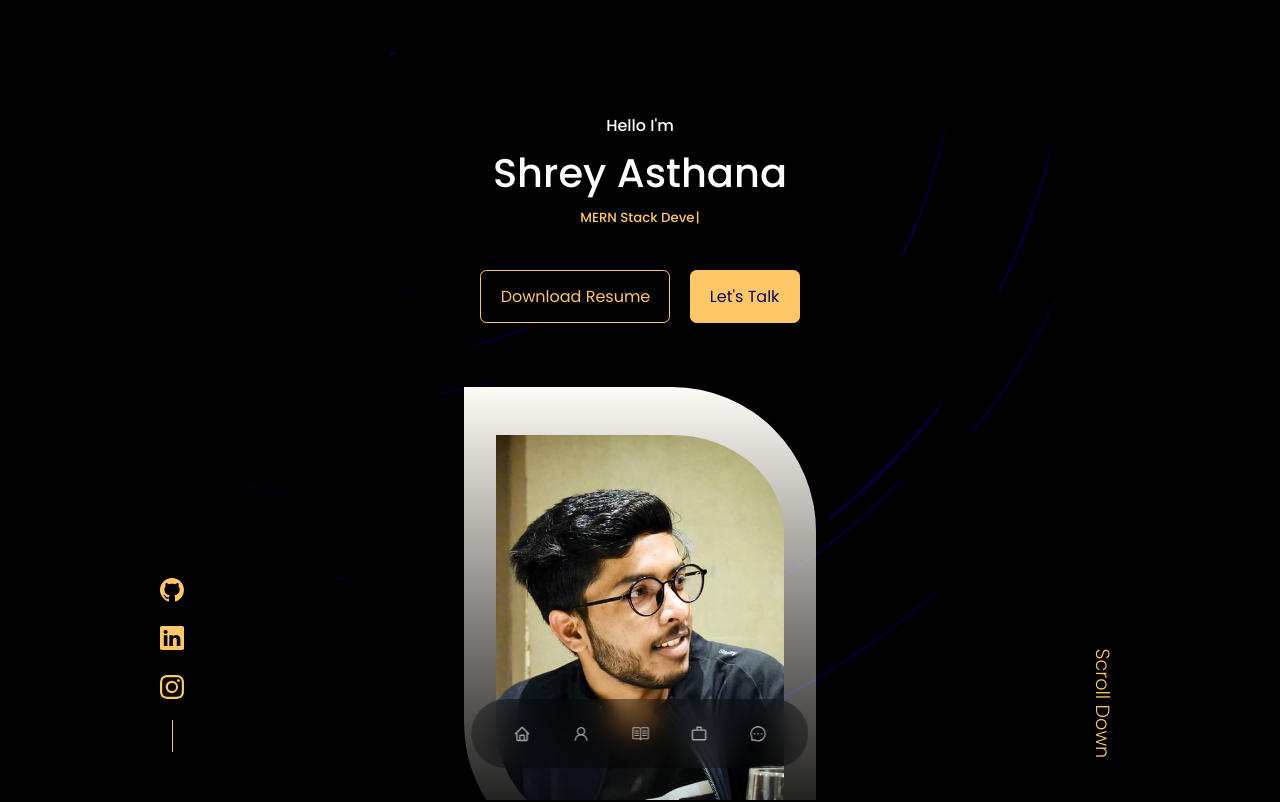
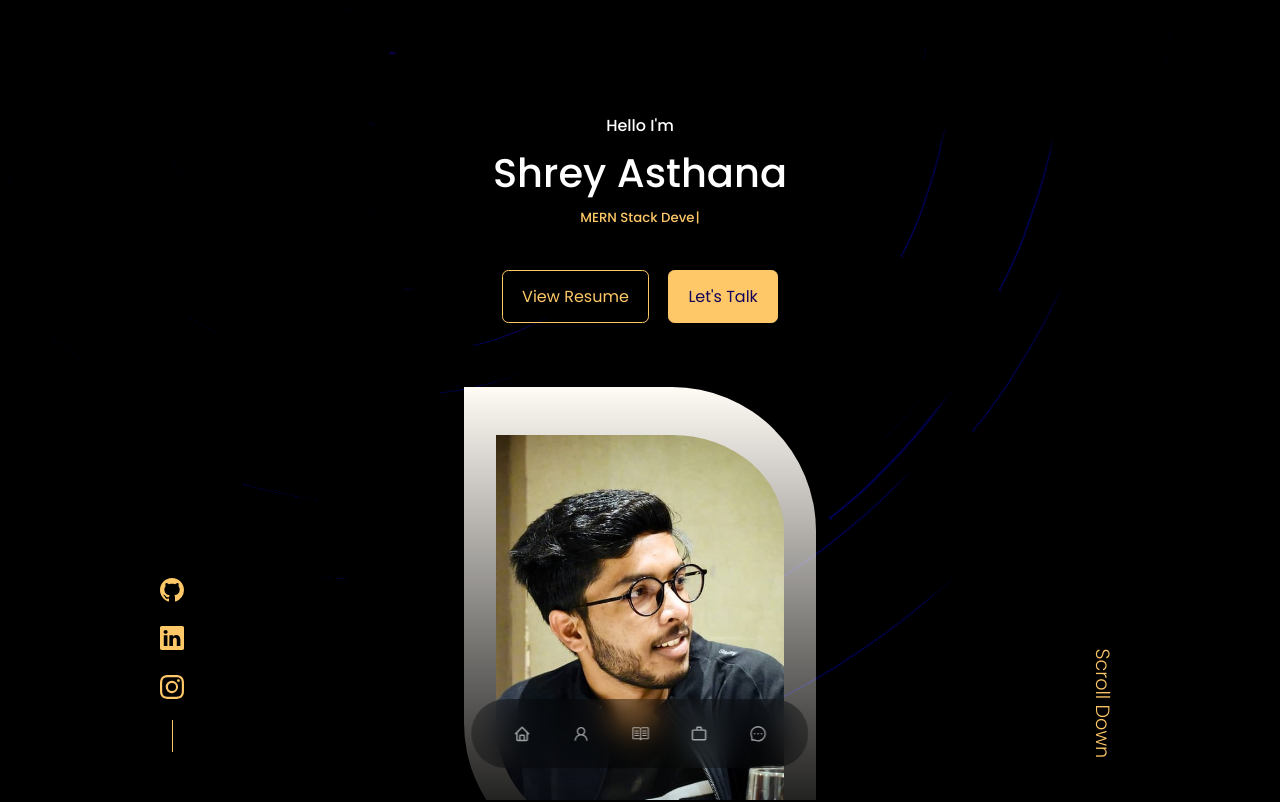
Before and after one commit to iam-shreyasthana/portfolio-web-application, a React (Create React App) app: page / in a window 1280 px wide. Shown: the top 802 px of the page. Built offline with nearby package versions, Linux system fonts and the light colour scheme.

Commit message:
download resume changed to view resume

```diff
--- a/src/components/header/CoreToAction.jsx
+++ b/src/components/header/CoreToAction.jsx
@@ -4,7 +4,7 @@
 const CoreToAction = () => {
   return (
     <div className='cta'>
-        <a href={CV} download className='btn'>Download Resume</a>
+        <a href={CV} download className='btn'>View Resume</a>
         <a href='#contact' className='btn btn-primary'>Let's Talk</a>
     </div>
   )
```
